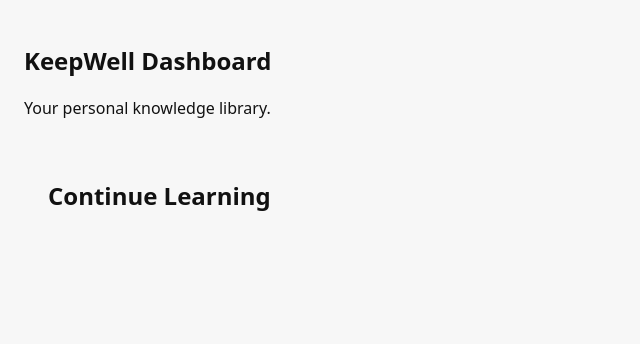
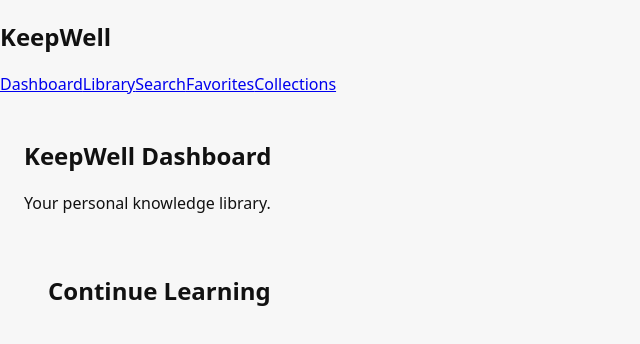
Before and after one commit to aazamjohn1/keepwell, a React (Vite) app: page / in a window 1280 px wide. Shown: the top 344 px of the page, without its empty margins (0-640 px from the left). Built offline with nearby package versions, Linux system fonts and the light colour scheme.

Commit message:
feat: add layout routing

```diff
--- a/src/app/routes.tsx
+++ b/src/app/routes.tsx
@@ -4,15 +4,18 @@
 import { SearchPage } from "../pages/SearchPage";
 import { FavoritesPage } from "../pages/FavoritesPage";
 import { Collections } from "../features/collections/Collections";
+import { AppLayout } from "../layouts/AppLayout";
 
 export function AppRoutes() {
   return (
     <Routes>
-      <Route path="/" element={<Dashboard />} />
-      <Route path="/library" element={<LibraryPage />} />
-      <Route path="/search" element={<SearchPage />} />
-      <Route path="/favorites" element={<FavoritesPage />} />
-      <Route path="/collections" element={<Collections />} />
+      <Route element={<AppLayout />}>
+        <Route path="/" element={<Dashboard />} />
+        <Route path="/library" element={<LibraryPage />} />
+        <Route path="/search" element={<SearchPage />} />
+        <Route path="/favorites" element={<FavoritesPage />} />
+        <Route path="/collections" element={<Collections />} />
+      </Route>
     </Routes>
   );
 }
```
